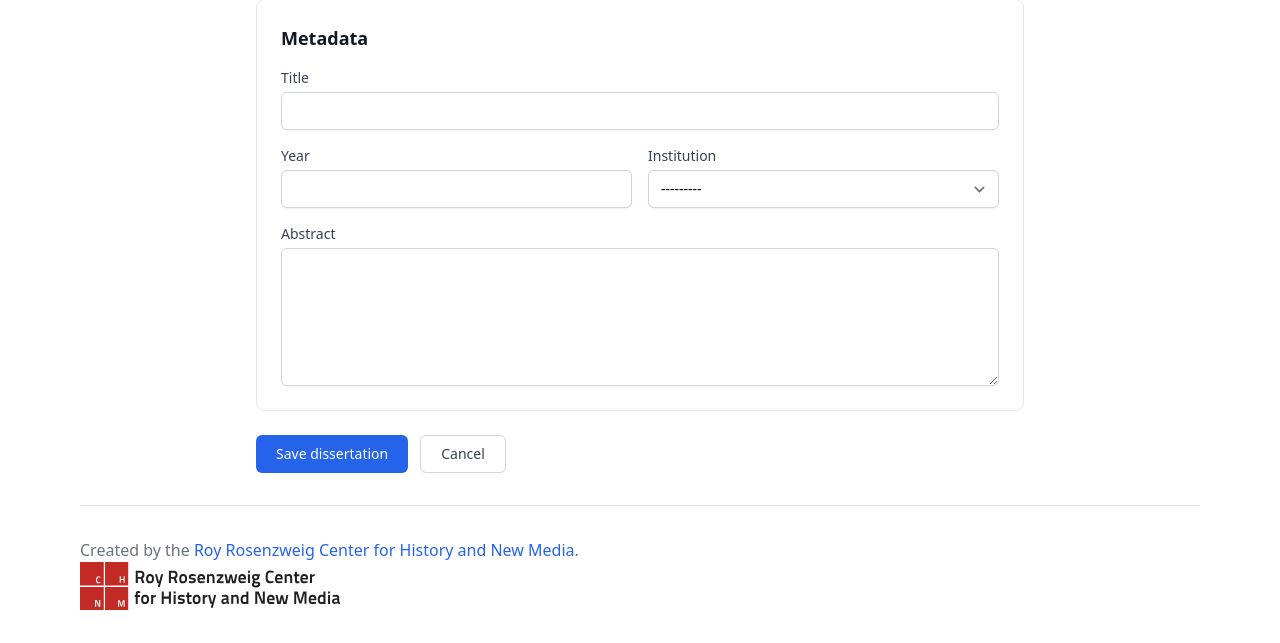
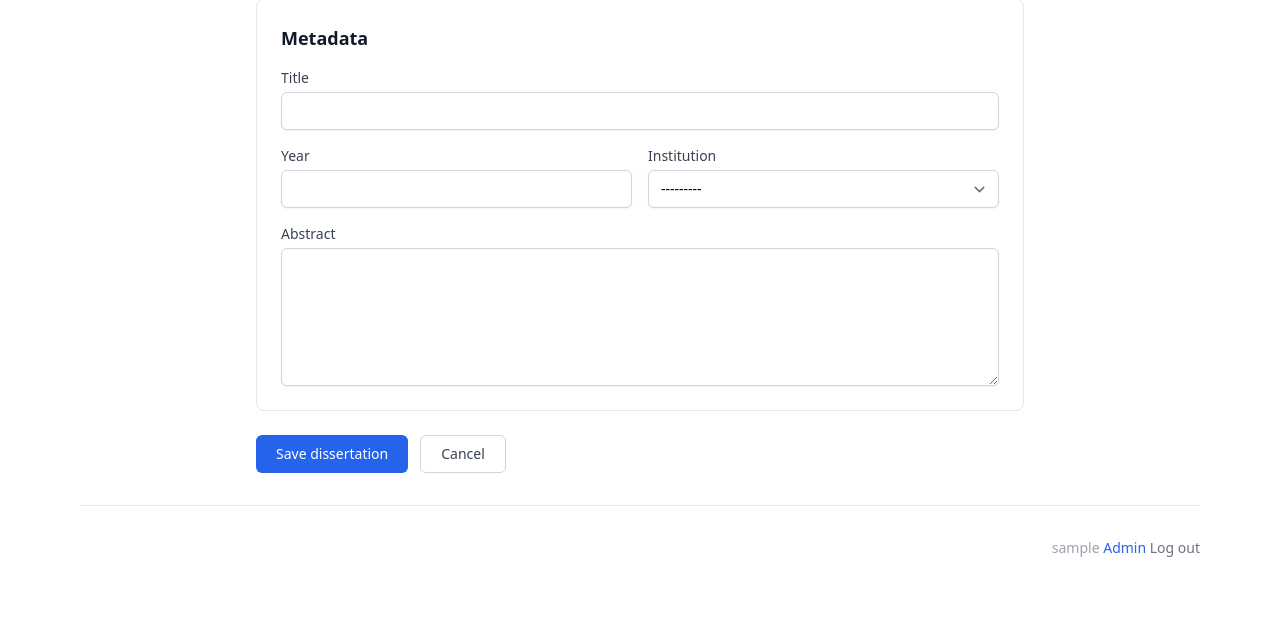
Before and after one commit to chnm/diss-db, a Django app: page /scholar/8409/add-dissertation/ in a window 1280 px wide. Shown: the part 157-800 px from the top of the page. Run offline with Django 5.2, Linux system fonts and the light colour scheme; the visitor is signed in with stand-in values (Sample User, id 1); data comes from the database, SQL or seed files in the repository; parts of the project's set-up code (start-up, migrations or seed data) failed here and were passed over; some libraries are stand-ins or nearby versions.

Commit message:
feat(footer): clean up footer and add login/logout controls
Replace text credit with a linked RRCHNM logo. Add an auth section
on the right: shows username, Admin link, and a logout form (POST)
for authenticated users, or a login link pointing back to the
current page for anonymous users. Uses a form POST for logout to
satisfy Django 5.x's POST-only logout requirement.

```diff
--- a/templates/base.html
+++ b/templates/base.html
@@ -48,11 +48,24 @@
 			{% endblock main %}
 		</main>
 
-		<footer class="pt-8 my-8 text-gray-500 border-t border-gray-200">
-			<p>
-				Created by the <a href="https://rrchnm.org" class="text-blue-600 hover:text-blue-800">Roy Rosenzweig Center for History and New Media</a>.
-			</p>
-			<img class="h-12 w-auto" src="{% static 'dissertations/rrchnm-logo.svg' %}" alt="RRCHNM logo">
+		<footer class="pt-8 my-8 border-t border-gray-200">
+			<div class="flex items-center justify-between">
+				<a href="https://rrchnm.org">
+					<img class="h-10 w-auto" src="{% static 'dissertations/rrchnm-logo.svg' %}" alt="Roy Rosenzweig Center for History and New Media">
+				</a>
+				<div class="text-sm">
+					{% if request.user.is_authenticated %}
+					<span class="text-gray-400 mr-3">{{ request.user.username }}</span>
+					<a href="{% url 'admin:index' %}" class="text-gray-500 hover:text-gray-700 mr-3">Admin</a>
+					<form method="post" action="{% url 'admin:logout' %}" class="inline">
+						{% csrf_token %}
+						<button type="submit" class="text-gray-500 hover:text-gray-700 cursor-pointer">Log out</button>
+					</form>
+					{% else %}
+					<a href="{% url 'admin:login' %}?next={{ request.path }}" class="text-gray-500 hover:text-gray-700">Log in</a>
+					{% endif %}
+				</div>
+			</div>
 		</footer>
 
 	</div>
```
